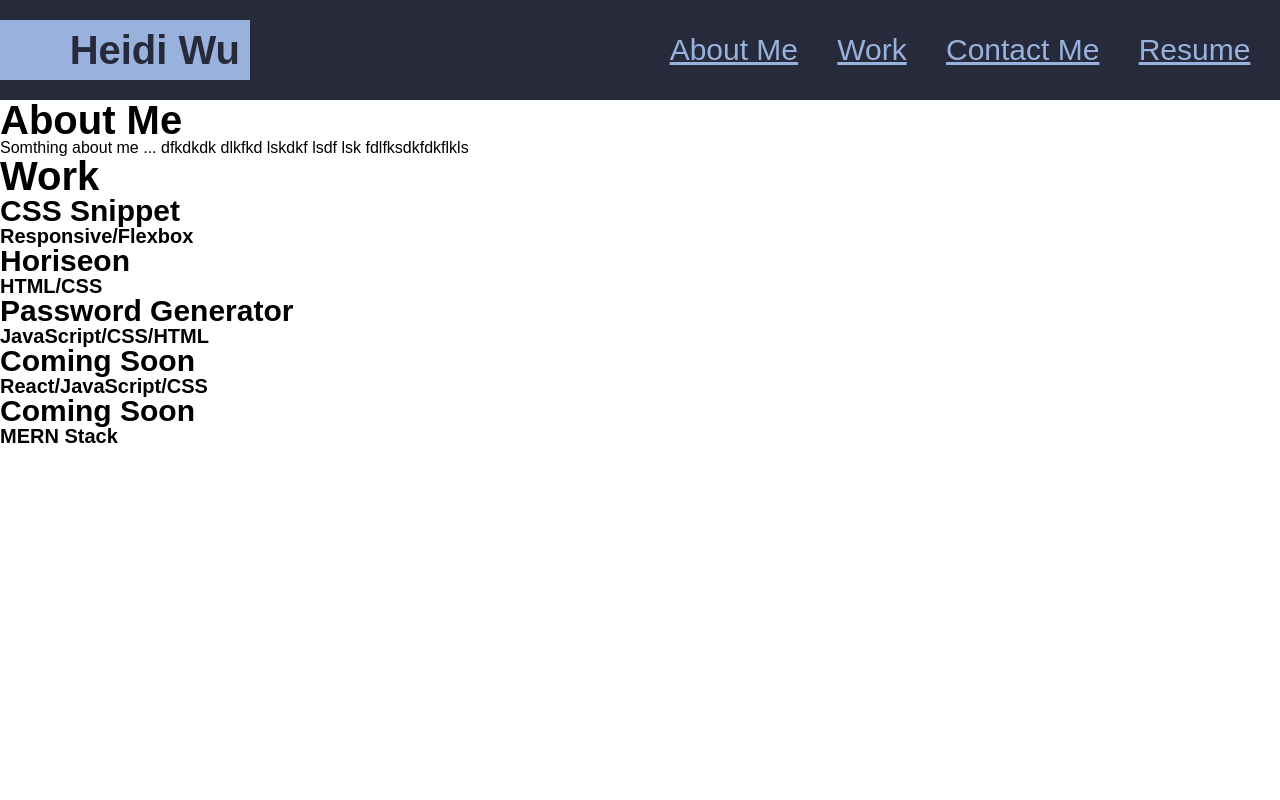
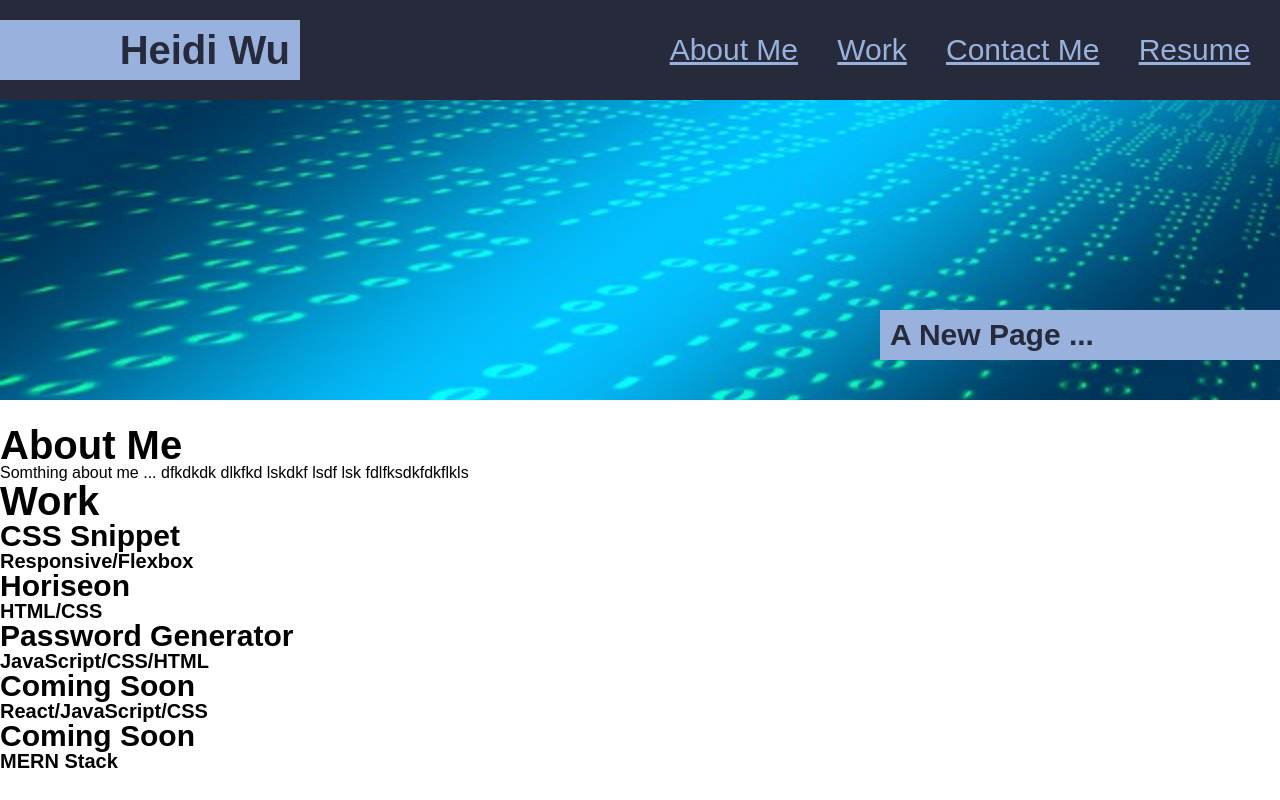
Before and after one commit to heidiwu3388/Professional-Portfolio, a plain HTML site: page index.html in a window 1280 px wide. Drawn offline with Linux system fonts and the light colour scheme.

Commit message:
add banner and subtitle

```diff
--- a/assets/css/style.css
+++ b/assets/css/style.css
@@ -17,6 +17,18 @@ body {
     font-family: 'Trebuchet MS', 'Lucida Sans Unicode', 'Lucida Grande', 'Lucida Sans', Arial, sans-serif;
 }
 
+h1 {
+    font-size: var(--big);
+}
+
+h2 {
+    font-size: var(--medium);
+}
+
+h3 {
+    font-size: var(--small);
+}
+
 header {
     /* flexbox settings */
     display:flex;
@@ -29,26 +41,14 @@ header {
     padding: 20px 0px;
 }
 
-h1 {
-    font-size: var(--big);
-}
-
-h2 {
-    font-size: var(--medium);
-}
-
-h3 {
-    font-size: var(--small);
-}
-
 #my-name {
     /* color settings */
     color: var(--dark);
     background-color: var(--light);
     /* box settings */
-    width: 250px;
+    width: 300px;
     margin: 0px;
-    padding: 10px 10px;
+    padding: 10px;
     /* text settings */
     text-align: right;
 }
@@ -72,3 +72,34 @@ h3 {
     color: var(--light);
     background-color: var(--dark);
 }
+
+/* style the hero image */
+#hero-image {
+    /* box settings */
+    height: 300px;
+    width: 100%;
+    margin-bottom: 25px;
+    /* backgroud settings */
+    background-image: url("../images/banner-1010.jpg");
+    background-size: cover;
+    background-position: center;
+    /* set position to relative to contain an absolute subtitle  */
+    position: relative;
+}
+
+#sub-title {
+    /* set position to the bottom right of the hero image */
+    position: absolute;
+    bottom: 40px;
+    right: 0px;
+    /* color settings */
+    color: var(--dark);
+    background-color: var(--light);
+    /* box settings */
+    width: 400px;
+    margin: 0px;
+    padding: 10px;
+    /* text settings */
+    text-align: left;
+
+}
--- a/index.html
+++ b/index.html
@@ -21,7 +21,11 @@
 
     </header>
 
-    <section class="hero-image"></section>
+    <section id="hero-image">
+        <section id="sub-title">
+            <h2>A New Page ...</h2>
+        </section>
+    </section>
 
     <main class="container">
         <section class="card" id="about-me">
```
Also changed, not shown: assets/images/banner-1010.jpg (added), 1 other file.
